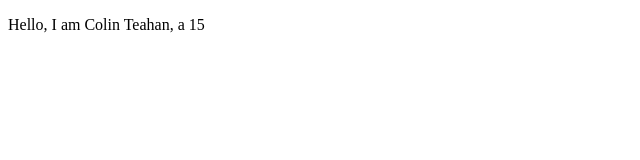
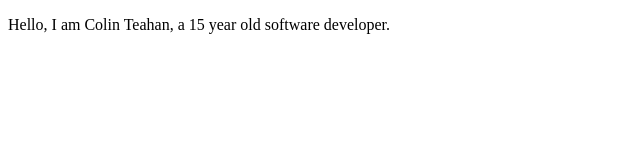
Before and after one commit to clnteahan/web-school, a plain HTML site: page index.html in a window 1280 px wide. Shown: the whole page, without its empty margins (0-640 px from the left). Drawn offline with Linux system fonts and the light colour scheme.

Commit message:
Update index.html

```diff
--- a/index.html
+++ b/index.html
@@ -7,7 +7,7 @@
     </head>
     <body>
         <p id="filler">eeeeeeeeeeeeeeeeeeeeeeeeeeeeeeeeeeeeeeeeeeeeeeeeeeeeeeeee</p>
-        <p id="helloText">Hello, I am Colin Teahan, a [{1}]</p>
+        <p id="helloText">Hello, I am Colin Teahan, a [{1}] year old software developer.</p>
         <script src="assets/js/home.js"></script>
     </body>
 </html>
```
